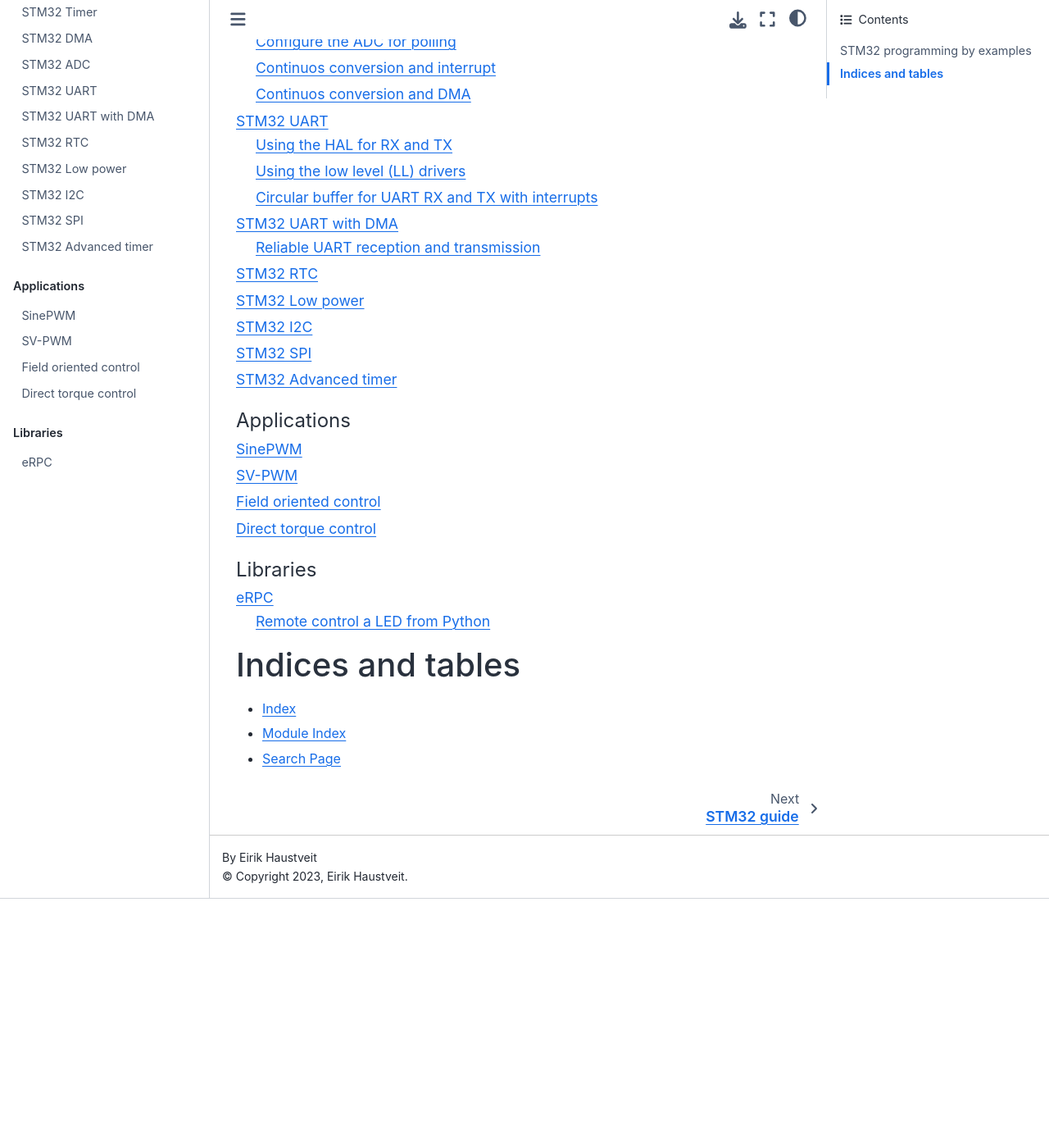
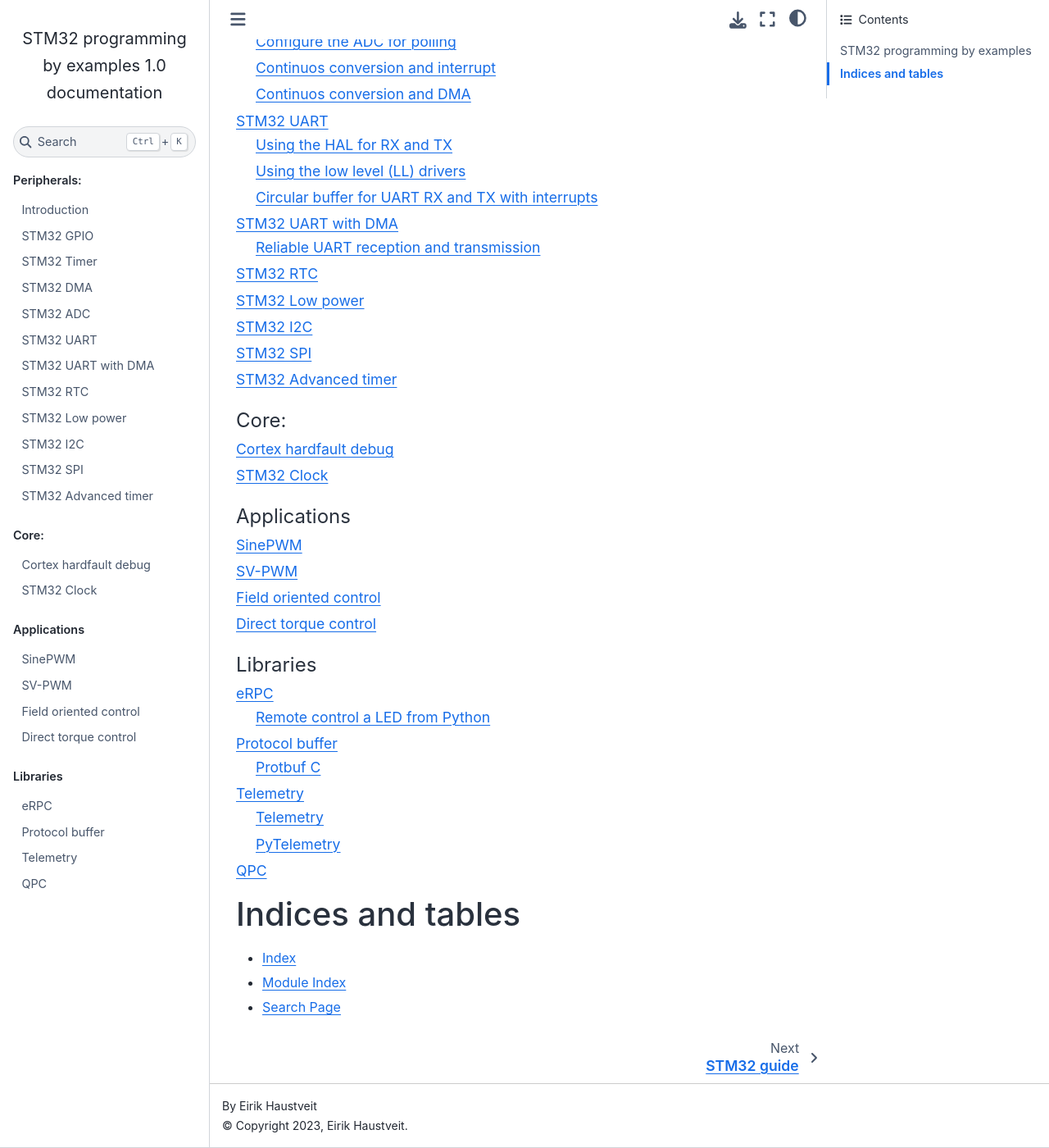
Before and after one commit to gbThreepwood/stm32-guide, a Sphinx documentation site: the page built from sphinx/source/index.rst, in a window 1280 px wide and 1400 px high, scrolled down 645 px. Shown: the whole window at 82% size. Built offline with Sphinx 7.4.7 and the Sphinx Book theme 1.1.4, drawn with Linux system fonts in a browser that asks for light colours; before the commit the page ends 1741 px from its top, so only the background shows below that.

Commit message:
Added some files to TOC

```diff
--- a/sphinx/source/index.rst
+++ b/sphinx/source/index.rst
@@ -30,6 +30,14 @@ The complete source code for the examples is available at: https://github.com/gb
 
 .. toctree::
    :maxdepth: 2
+   :caption: Core:
+
+   Cortex hardfault debug <core/cortex-hardfault-debug.rst>
+   STM32 Clock <core/stm32-clock.rst>
+
+
+.. toctree::
+   :maxdepth: 2
    :caption: Applications
 
    SinePWM <motor-control/sine-pwm.rst>
@@ -42,7 +50,9 @@ The complete source code for the examples is available at: https://github.com/gb
    :caption: Libraries
 
    eRPC <libraries/erpc.rst>
-
+   Protocol buffer <libraries/protocol-buffer.rst>
+   Telemetry <libraries/telemetry.rst>
+   QPC <libraries/qpc.rst>
 
 Indices and tables
 ==================
--- /dev/null
+++ b/sphinx/source/libraries/qpc.rst
@@ -0,0 +1,4 @@
+
+********************************************************
+QPC
+********************************************************
```
Also changed, not shown: sphinx/source/libraries/erpc.rst (+48 -1 lines), sphinx/source/libraries/protocol-buffer.rst (added, +12 -0 lines), sphinx/source/libraries/telemetry.rst (added, +15 -0 lines), sphinx/source/core/cortex-hardfault-debug.rst (renamed from sphinx/source/core/cortex-hardfault.debug.rst).
